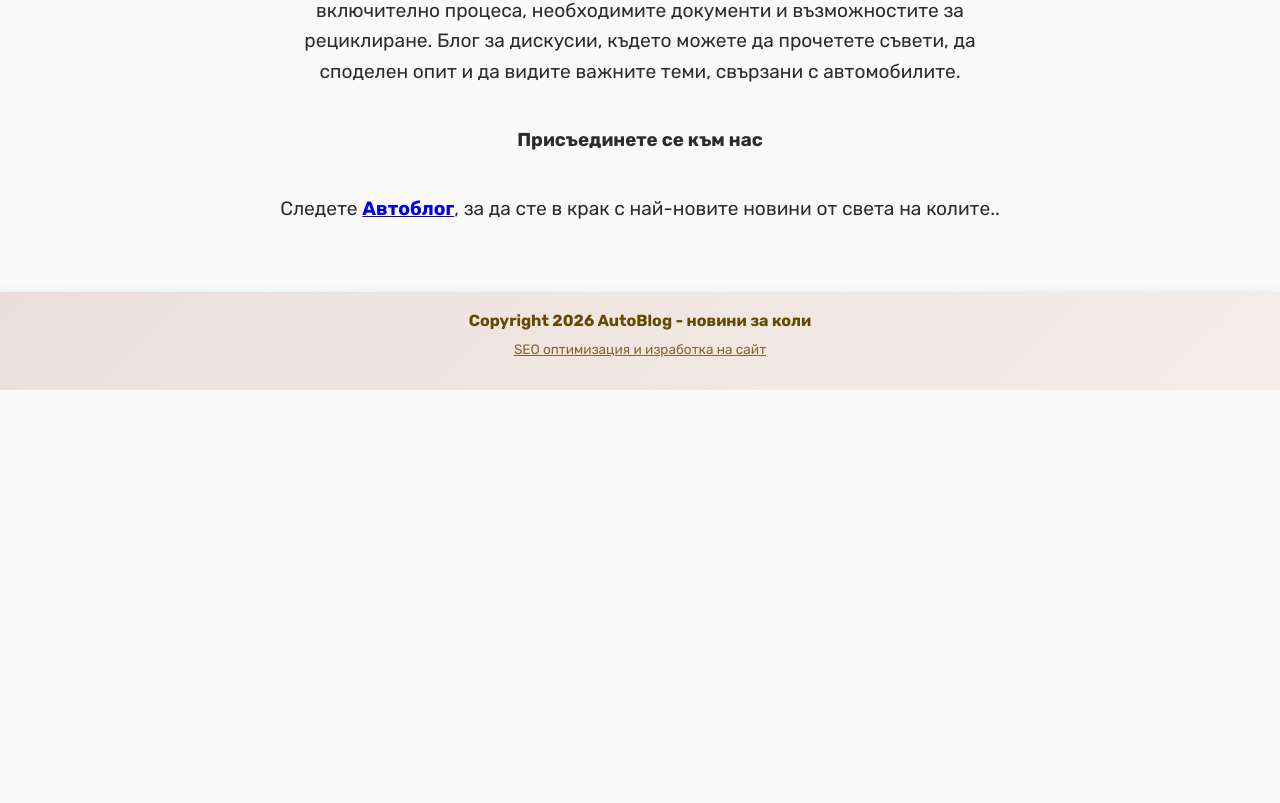
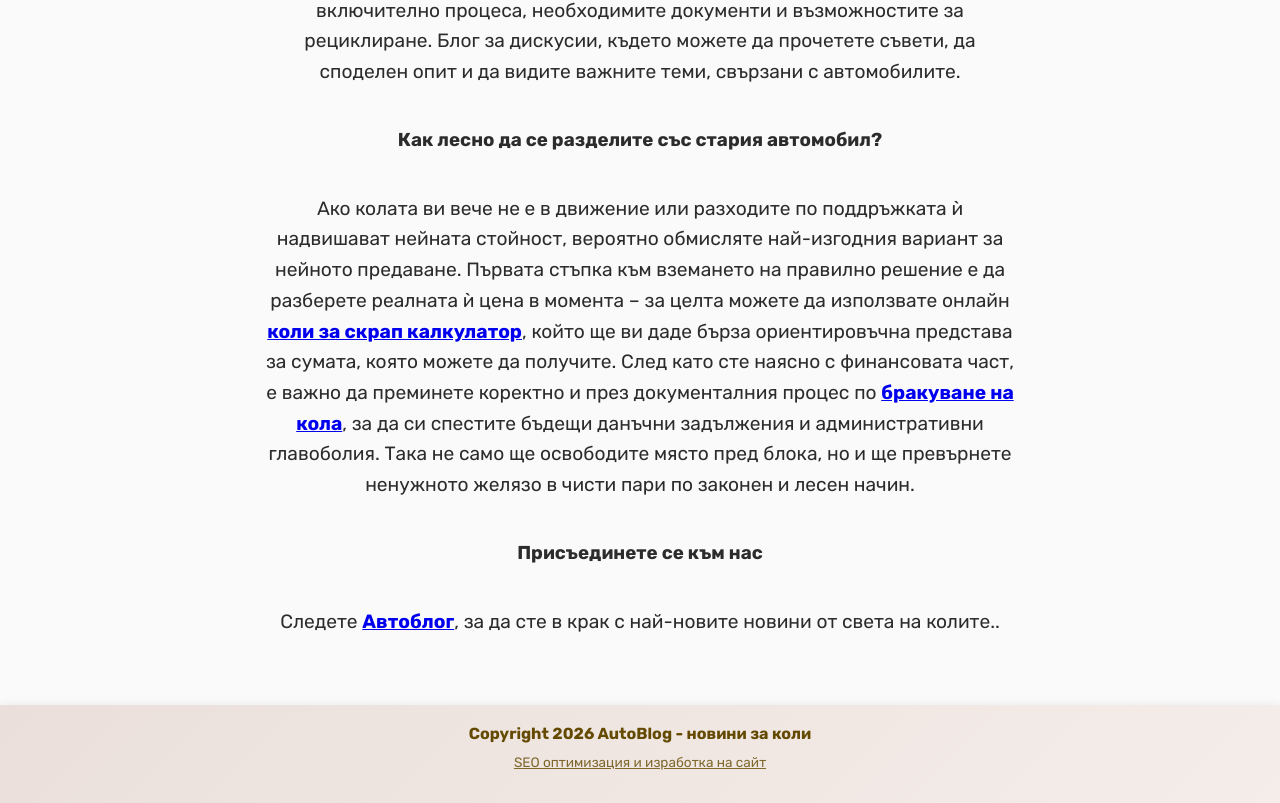
Before and after one commit to inweblife/autoblog, a Next.js app: page / in a window 1280 px wide. Shown: the part 1455-2258 px from the top of the page. Before the commit the page ends 1845 px from the top, so only its background shows below. Built offline with nearby package versions, Linux system fonts and the light colour scheme; a web font is replaced by a local one.

Commit message:
Update page.js

```diff
--- a/app/page.js
+++ b/app/page.js
@@ -94,6 +94,38 @@ export default function Home() {
             споделен опит и да видите важните теми, свързани с автомобилите.
           </p>
 
+          <h3 className={styles.section_title}>
+            Как лесно да се разделите със стария автомобил?
+          </h3>
+
+          <p className={styles.section_text}>
+            Ако колата ви вече не е в движение или разходите по поддръжката ѝ
+            надвишават нейната стойност, вероятно обмисляте най-изгодния вариант
+            за нейното предаване. Първата стъпка към вземането на правилно
+            решение е да разберете реалната ѝ цена в момента – за целта можете
+            да използвате онлайн{" "}
+            <a
+              href="https://inweblife.vercel.app/ads-without-seo"
+              target="_blank"
+              rel="noopener noreferrer"
+            >
+              <strong>коли за скрап калкулатор</strong>
+            </a>
+            , който ще ви даде бърза ориентировъчна представа за сумата, която
+            можете да получите. След като сте наясно с финансовата част, е важно
+            да преминете коректно и през документалния процес по{" "}
+            <a
+              href="https://kolazascrap.com/blog/brakuvane-na-avtomobil/"
+              target="_blank"
+              rel="noopener noreferrer"
+            >
+              <strong>бракуване на кола</strong>
+            </a>
+            , за да си спестите бъдещи данъчни задължения и административни
+            главоболия. Така не само ще освободите място пред блока, но и ще
+            превърнете ненужното желязо в чисти пари по законен и лесен начин.
+          </p>
+
           <h3 className={styles.section_title}>Присъединете се към нас</h3>
 
           <p className={styles.section_text}>
```
